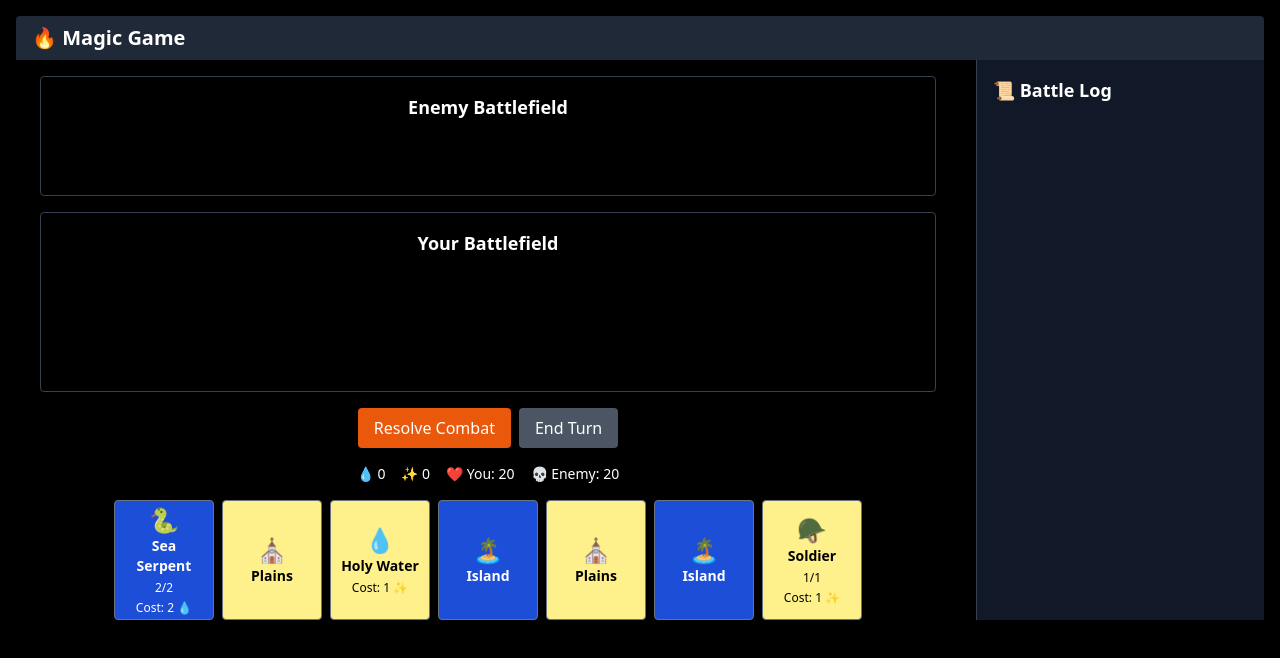
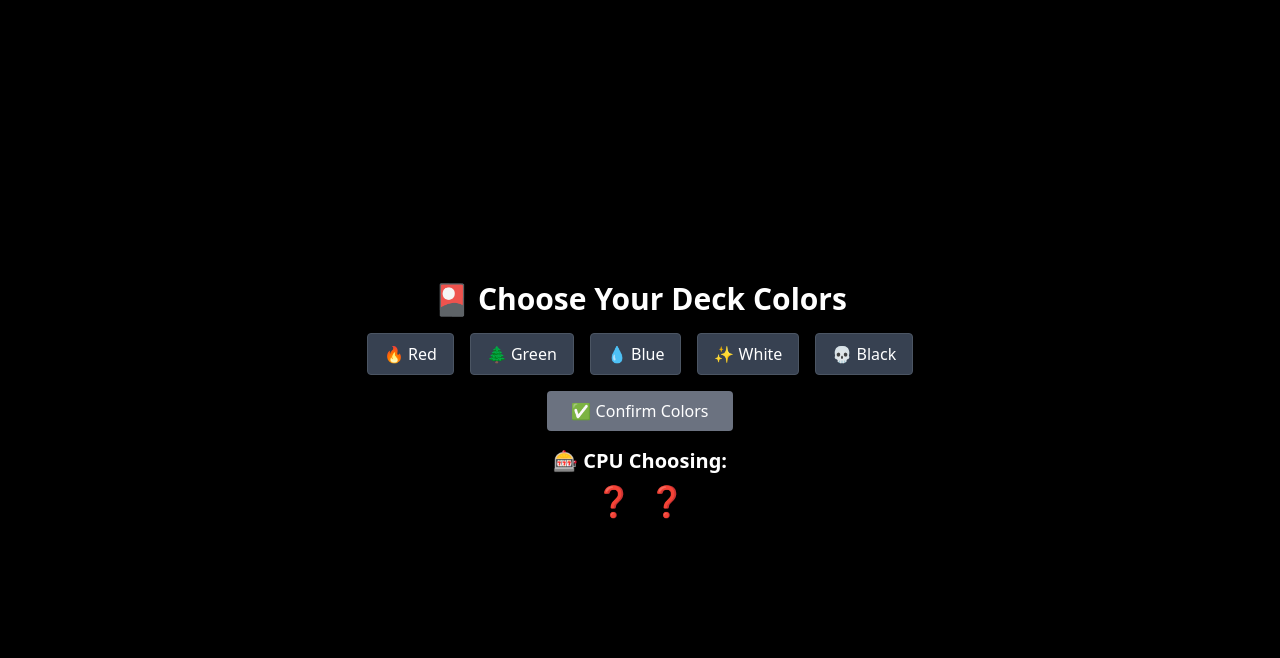
Before and after one commit to MateoXRP/magic-game, a React (Vite) app: page / in a window 1280 px wide. Shown: the top 658 px of the page. Built offline with nearby package versions, Linux system fonts and the light colour scheme.

Commit message:
Start screen with deck color selection

```diff
--- a/src/App.jsx
+++ b/src/App.jsx
@@ -1,12 +1,21 @@
 // src/App.jsx
+
+import { useState } from "react";
 import GameProvider from "./context/GameProvider";
 import GameBoard from "./components/GameBoard";
+import StartScreen from "./components/StartScreen";
 
 function App() {
+  const [hasStarted, setHasStarted] = useState(false);
+
   return (
     <GameProvider>
       <div className="min-h-screen bg-black text-white font-sans">
-        <GameBoard />
+        {hasStarted ? (
+          <GameBoard />
+        ) : (
+          <StartScreen onStart={() => setHasStarted(true)} />
+        )}
       </div>
     </GameProvider>
   );
--- /dev/null
+++ b/src/components/StartScreen.jsx
@@ -0,0 +1,144 @@
+// src/components/StartScreen.jsx
+
+import { useEffect, useState } from "react";
+import { useGame } from "../context/GameContext";
+import {
+  redDeck,
+  greenDeck,
+  blueDeck,
+  whiteDeck,
+  blackDeck,
+} from "../data/cards";
+import { createDualColorDeck } from "../data/deckbuilder";
+
+const colorData = {
+  red: { name: "Red", emoji: "🔥", deck: redDeck },
+  green: { name: "Green", emoji: "🌲", deck: greenDeck },
+  blue: { name: "Blue", emoji: "💧", deck: blueDeck },
+  white: { name: "White", emoji: "✨", deck: whiteDeck },
+  black: { name: "Black", emoji: "💀", deck: blackDeck },
+};
+
+const allColors = Object.keys(colorData);
+
+export default function StartScreen({ onStart }) {
+  const {
+    setPlayerColors,
+    setHand,
+    setLibrary,
+    setOpponentHand,
+    setOpponentLibrary,
+  } = useGame();
+
+  const [playerChoices, setPlayerChoices] = useState([]);
+  const [cpuChoices, setCpuChoices] = useState(["", ""]);
+  const [rolling, setRolling] = useState(false);
+  const [ready, setReady] = useState(false);
+
+  function toggleColor(color) {
+    setPlayerChoices(prev =>
+      prev.includes(color)
+        ? prev.filter(c => c !== color)
+        : prev.length < 2
+        ? [...prev, color]
+        : prev
+    );
+  }
+
+  function startCpuRoll() {
+    setRolling(true);
+    const interval = setInterval(() => {
+      const random1 = allColors[Math.floor(Math.random() * allColors.length)];
+      const random2 = allColors[Math.floor(Math.random() * allColors.length)];
+      setCpuChoices([random1, random2]);
+    }, 100);
+
+    setTimeout(() => {
+      clearInterval(interval);
+      let finalChoices = [];
+
+      while (
+        finalChoices.length < 2 ||
+        new Set([...finalChoices, ...playerChoices]).size < 4
+      ) {
+        const pick = allColors[Math.floor(Math.random() * allColors.length)];
+        if (!finalChoices.includes(pick)) {
+          finalChoices.push(pick);
+        }
+      }
+
+      setCpuChoices(finalChoices);
+      setRolling(false);
+      setReady(true);
+      buildDecks(playerChoices, finalChoices);
+    }, 2000);
+  }
+
+  function buildDecks(playerColors, cpuColors) {
+    setPlayerColors(playerColors);
+    const deckA = colorData[playerColors[0]].deck;
+    const deckB = colorData[playerColors[1]].deck;
+    const fullPlayerDeck = createDualColorDeck(deckA, deckB);
+    setHand(fullPlayerDeck.slice(0, 7));
+    setLibrary(fullPlayerDeck.slice(7));
+
+    const cpuDeckA = colorData[cpuColors[0]].deck;
+    const cpuDeckB = colorData[cpuColors[1]].deck;
+    const fullCpuDeck = createDualColorDeck(cpuDeckA, cpuDeckB);
+    setOpponentHand(fullCpuDeck.slice(0, 7));
+    setOpponentLibrary(fullCpuDeck.slice(7));
+  }
+
+  return (
+    <div className="flex flex-col items-center justify-center min-h-screen bg-black text-white p-4 space-y-4">
+      <h1 className="text-3xl font-bold">🎴 Choose Your Deck Colors</h1>
+
+      <div className="flex flex-wrap justify-center gap-4 mt-4">
+        {allColors.map(color => (
+          <button
+            key={color}
+            onClick={() => toggleColor(color)}
+            className={`px-4 py-2 rounded border ${
+              playerChoices.includes(color)
+                ? "border-yellow-400 bg-gray-800"
+                : "border-gray-600 bg-gray-700"
+            }`}
+            disabled={rolling}
+          >
+            {colorData[color].emoji} {colorData[color].name}
+          </button>
+        ))}
+      </div>
+
+      <button
+        disabled={playerChoices.length !== 2 || rolling}
+        onClick={startCpuRoll}
+        className={`mt-4 px-6 py-2 rounded ${
+          playerChoices.length === 2
+            ? "bg-green-600 hover:bg-green-700"
+            : "bg-gray-500"
+        }`}
+      >
+        ✅ Confirm Colors
+      </button>
+
+      <div className="mt-6 text-center">
+        <h2 className="text-xl font-bold mb-2">🎰 CPU Choosing:</h2>
+        <div className="text-3xl space-x-4">
+          {cpuChoices.slice(0, 2).map((color, idx) => (
+            <span key={idx}>{colorData[color]?.emoji || "❓"}</span>
+          ))}
+        </div>
+      </div>
+
+      {ready && (
+        <button
+          onClick={onStart}
+          className="mt-6 px-6 py-2 rounded bg-blue-600 hover:bg-blue-700"
+        >
+          ▶️ Start Game
+        </button>
+      )}
+    </div>
+  );
+}
--- a/src/context/OpponentAI.js
+++ b/src/context/OpponentAI.js
@@ -222,24 +222,32 @@ function runOpponentTurnStep2(state) {
   setGraveyard(prev => [...prev, ...newGraveyard]);
   newLog.forEach(msg => setLog(prev => [...prev, msg]));
 
-  const attackers = newBattlefield.filter(c => c.type === "creature" && !c.tapped);
-  const defenders = playerBattlefield.filter(c => c.type === "creature" && !c.tapped);
+  // ✅ SMART ATTACK LOGIC
+  const untappedAttackers = newBattlefield.filter(c => c.type === "creature" && !c.tapped);
+  const untappedDefenders = playerBattlefield.filter(c => c.type === "creature" && !c.tapped);
 
-  if (attackers.length > 0 && defenders.length > 0) {
-    attackers.forEach(c => (c.tapped = true));
+  let chosenAttackers = [];
+
+  if (untappedDefenders.length === 0) {
+    // No blockers — swing with everything
+    chosenAttackers = [...untappedAttackers];
+  } else {
+    // Only attack with creatures that can't be killed if blocked
+    chosenAttackers = untappedAttackers.filter(attacker =>
+      !untappedDefenders.some(defender => defender.attack >= attacker.defense)
+    );
+  }
+
+  if (chosenAttackers.length > 0) {
+    chosenAttackers.forEach(c => (c.tapped = true));
     setOpponentBattlefield([...newBattlefield]);
-    setDeclaredAttackers(attackers.map(c => c.id));
+    setDeclaredAttackers(chosenAttackers.map(c => c.id));
     setBlockingPhase(true);
     setLog(prev => [...prev, `🛡️ Awaiting player to assign blockers.`]);
     return;
   }
 
-  attackers.forEach(card => {
-    setPlayerLife(prev => Math.max(0, prev - card.attack));
-    setLog(prev => [...prev, `💥 ${card.name} attacks you for ${card.attack} damage.`]);
-    card.tapped = true;
-  });
-
+  // No attacks — pass turn
   setOpponentBattlefield([...newBattlefield]);
 
   currentTurn.current = "player";
```
